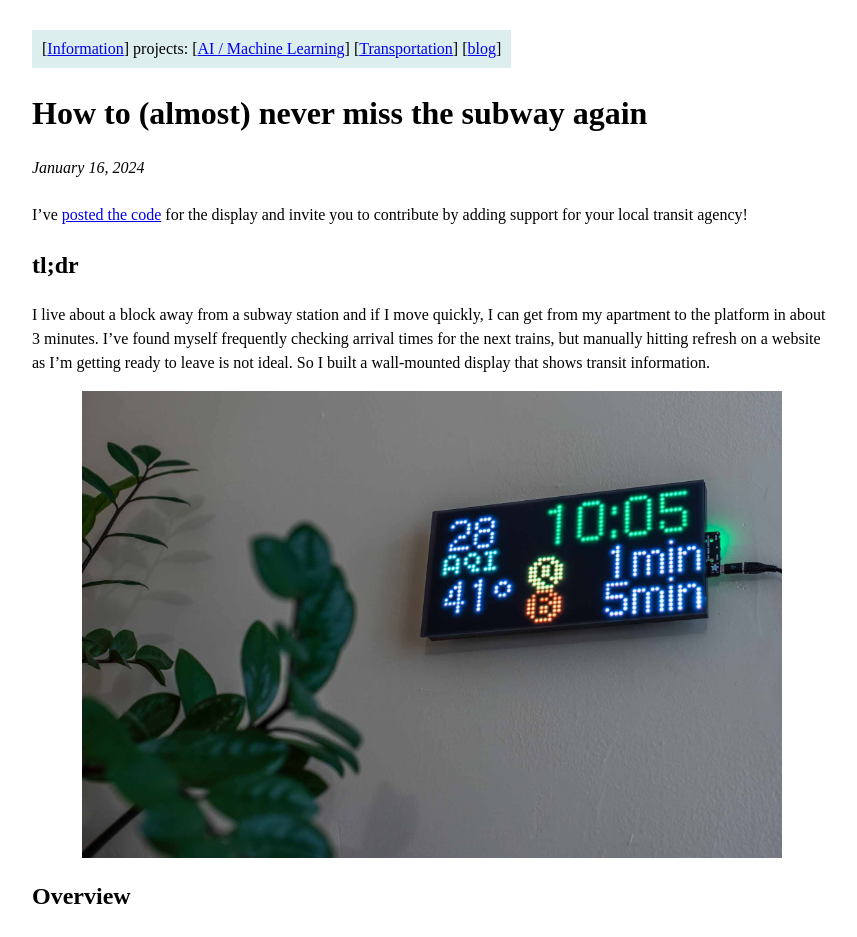
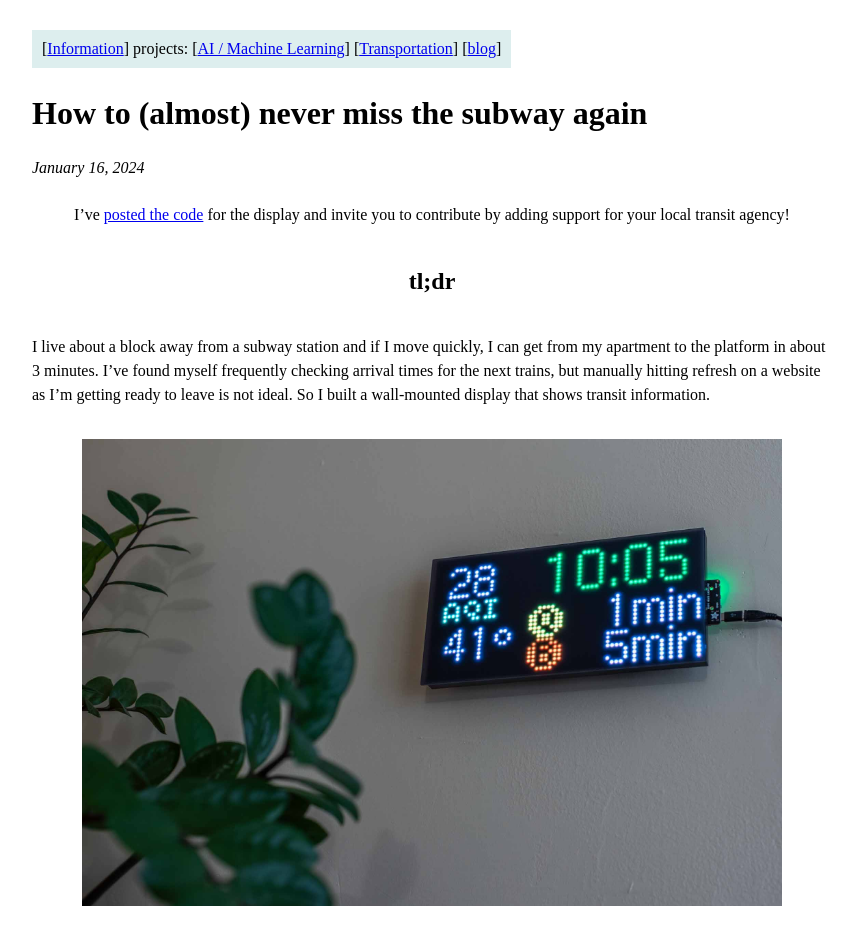
Before and after one commit to benarnav/benarnav.github.io, a Jekyll site: the page built from posts/arrivals_rgb_display.md, in a window 1280 px wide. Shown: the top 937 px of the page, without its empty margins (208-1065 px from the left). Built offline with Jekyll 4.4.1, drawn with Linux system fonts in a browser that asks for light colours.

Commit message:
update layout

```diff
--- a/assets/css/main.css
+++ b/assets/css/main.css
@@ -18,7 +18,11 @@
     padding: 10px;
     background-color: #DEE;
 }
-
+.container {
+  display: flex;
+  flex-direction: column;
+  align-items: center;
+}
 li.post-item {
     display: table;
     width: 100%;
@@ -142,17 +146,23 @@
     align-content: center;
     flex-wrap: wrap;
     justify-content: center;
+    width: 140%
+}
+figcaption{
+  padding-top: 1rem;
+  padding-bottom: 2rem;
 }
 img {
-  max-width: 160%;
+  max-width: 100%;
   height: auto;
   display: block;
   margin: 0 auto;
 }
 @media only screen and (max-width: 768px) {
+  figure {
+    width: 100%
+  }
   img {
-    width: 130%;
-    max-width: 130%;
     height: auto;
   }
 }
```
